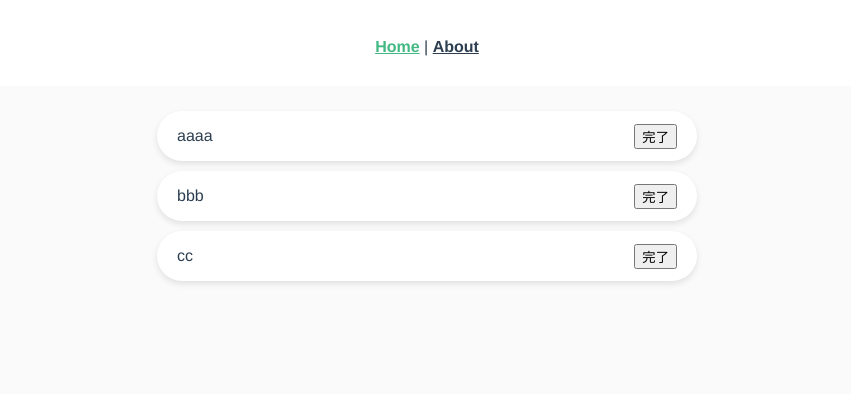
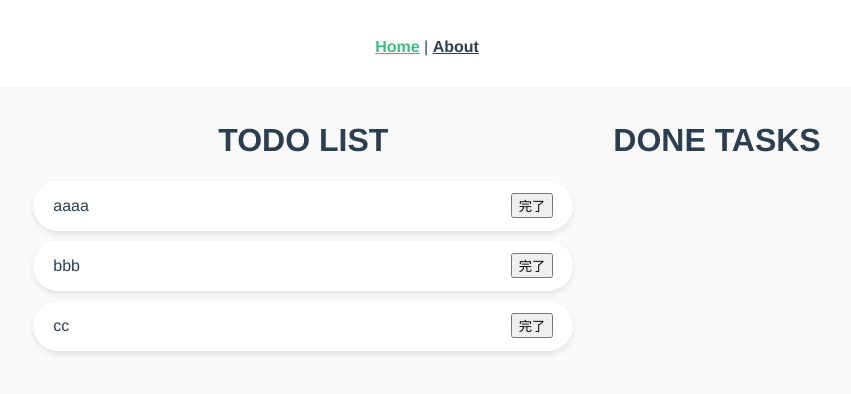
Before and after one commit to tiropetz/vue-todo-ts, a Vue app: page /#/ in a window 1280 px wide. Shown: the top 394 px of the page, without its empty margins (213-1064 px from the left). Built offline with nearby package versions, Linux system fonts and the light colour scheme.

Commit message:
feat: done task

```diff
--- a/src/views/Home.vue
+++ b/src/views/Home.vue
@@ -1,13 +1,18 @@
 <template>
   <div class="container">
-    <div>
+    <div class="wrapper">
+      <h1>TODO LIST</h1>
       <TaskRow
-        v-for="todo in todoList"
-        :key="todo.id"
-        :id="todo.id"
-        :title="todo.title"
+        v-for="task in todoList"
+        :key="task.id"
+        :id="task.id"
+        :title="task.title"
         :deleteTask="deleteTask"
       />
+    </div>
+    <div class="wrapper">
+      <h1>DONE TASKS</h1>
+      <div v-for="task in doneList" :key="task.id">{{ task.title }}</div>
     </div>
   </div>
 </template>
@@ -27,12 +32,17 @@ export default Vue.extend({
         { id: 1, title: "aaaa" },
         { id: 2, title: "bbb" },
         { id: 3, title: "cc" }
-      ]
+      ],
+      doneList: []
     };
   },
   methods: {
     deleteTask: function(id) {
-      this.todoList = this.todoList.filter(todo => todo.id !== id);
+      this.doneList = [
+        ...this.doneList,
+        this.todoList.find(task => task.id === id)
+      ];
+      this.todoList = this.todoList.filter(task => task.id !== id);
     }
   }
 });
@@ -46,4 +56,7 @@ export default Vue.extend({
   display: flex;
   justify-content: center;
 }
+.wrapper {
+  margin: 0 20px;
+}
 </style>
```
